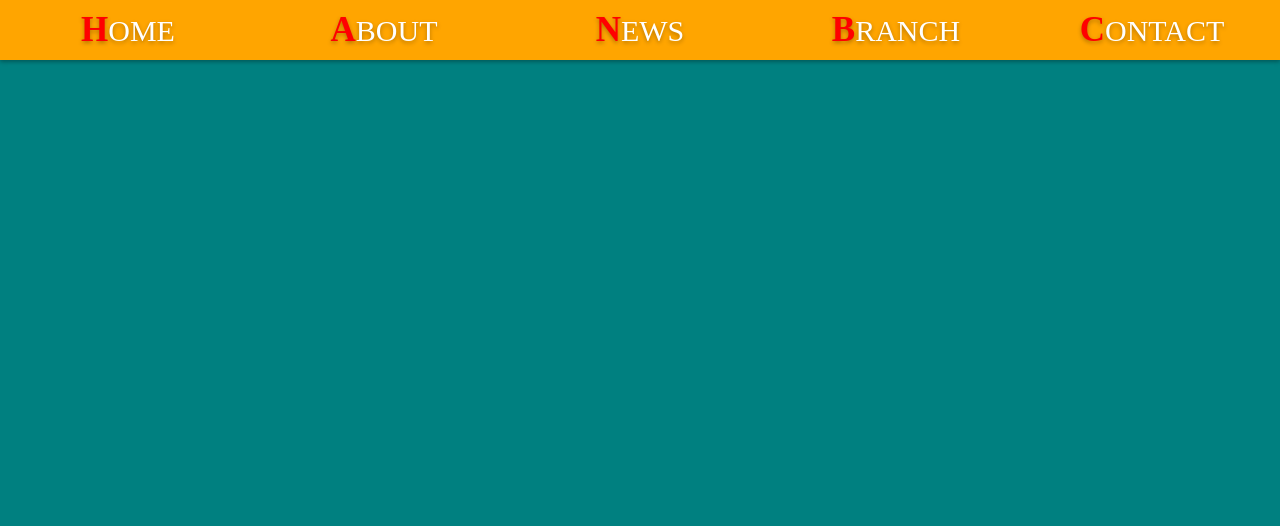
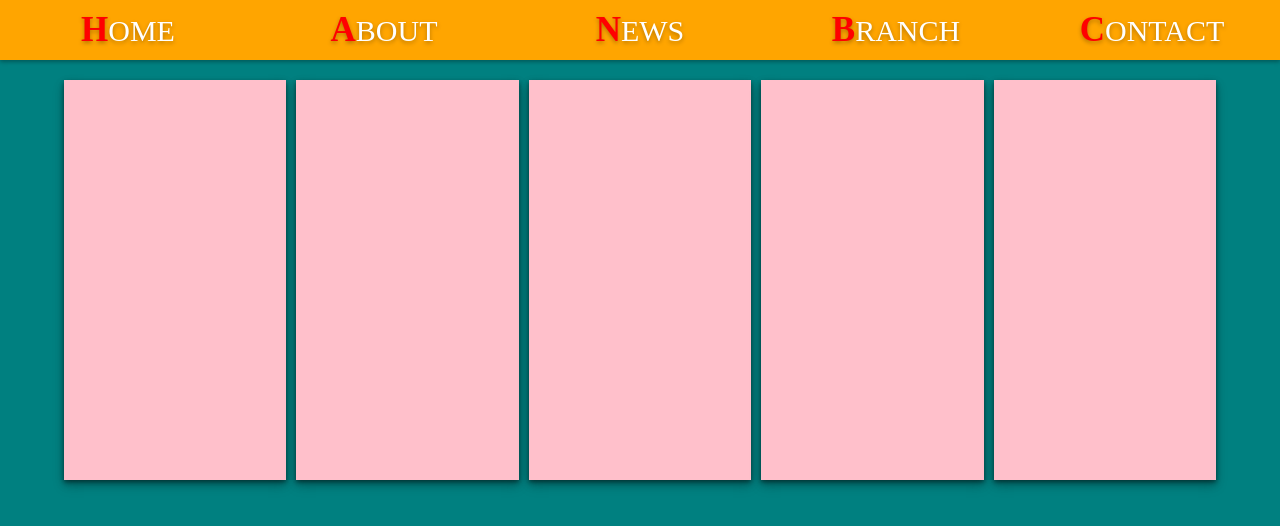
Before and after one commit to shamimreza9588/Github01, a plain HTML site: page index.html in a window 1280 px wide. Drawn offline with Linux system fonts and the light colour scheme.

Commit message:
grid css added

```diff
--- a/css/style.css
+++ b/css/style.css
@@ -53,3 +53,17 @@ body {
 	height: auto;
 	margin: 0px auto;
 }
+#sec01 .center-position .grid-container01 {
+	display: grid;
+	grid-template-columns: 1fr 1fr 1fr 1fr 1fr;
+	grid-template-rows: 400px;
+	grid-gap: 10px;
+	margin: 20px 0px;
+}
+#sec01 .center-position .grid-container01 .grid-item {
+	position: relative;
+	background-color: pink;
+	box-shadow: 0px 2px 4px 0px hsla(0,0%,0%,0.40),
+	            0px 4px 8px 0px hsla(0,0%,0%,0.25),
+				0px 6px 12px 0px hsla(0,0%,0%,0.15);
+}
```
